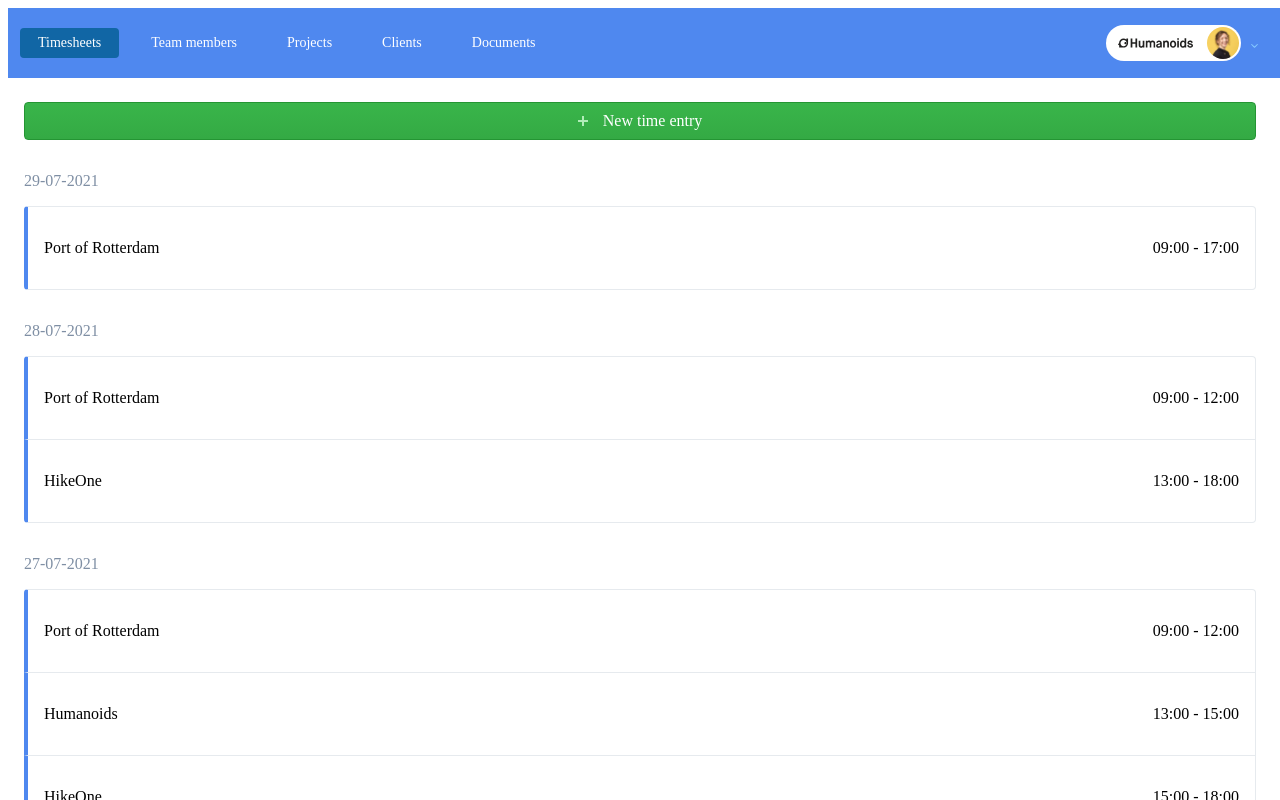
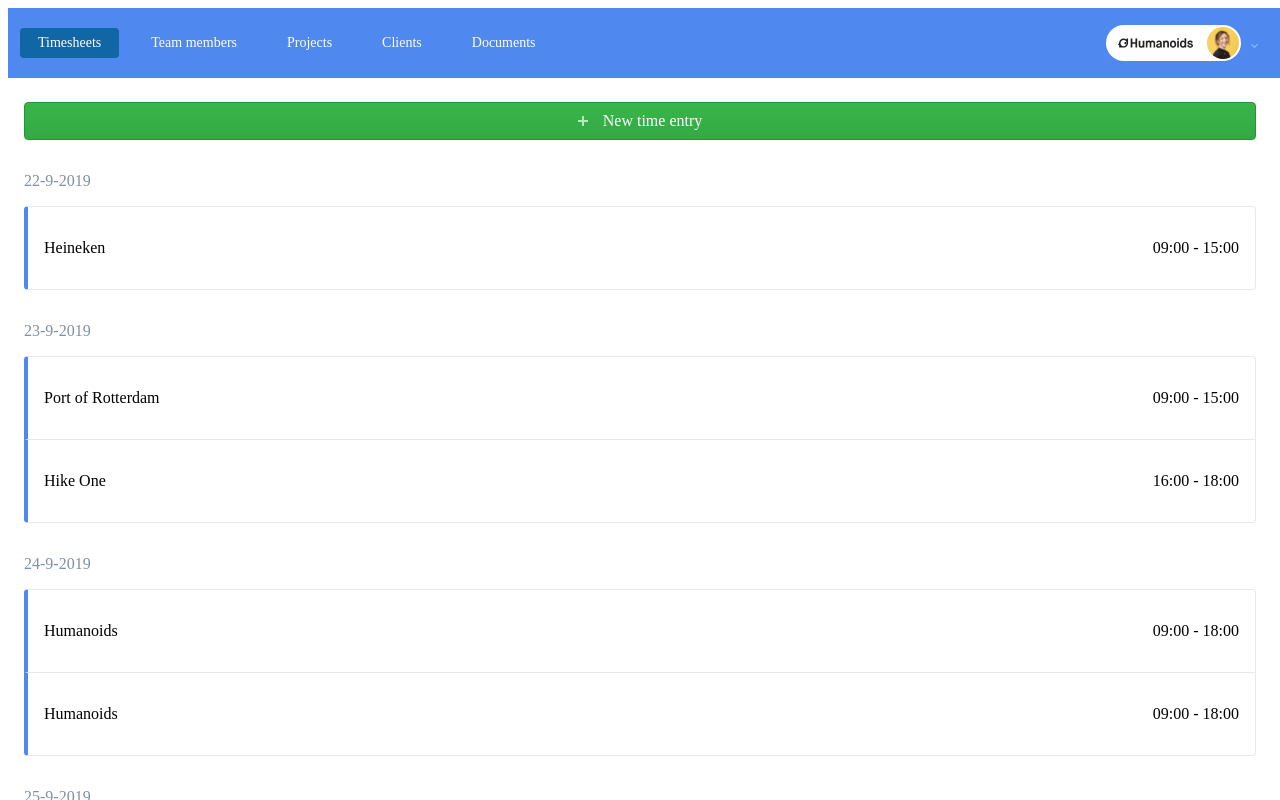
Before and after one commit to humanoidsbv/team-awesome-amijs, a Next.js app: page / in a window 1280 px wide. Shown: the top 800 px of the page. Built offline with nearby package versions, Linux system fonts and the light colour scheme.

Commit message:
Add mock time entries

```diff
--- /dev/null
+++ b/mockData.ts
@@ -0,0 +1,52 @@
+export const mockData = {
+  timeEntries: [
+    {
+      client: "Heineken",
+      id: 0.8524250995148186,
+      startTimestamp: "2019-09-22T09:00:00.000Z",
+      stopTimestamp: "2019-09-22T15:00:00.000Z",
+    },
+    {
+      client: "Port of Rotterdam",
+      id: 0.8524250995148186,
+      startTimestamp: "2019-09-23T09:00:00.000Z",
+      stopTimestamp: "2019-09-23T15:00:00.000Z",
+    },
+    {
+      client: "Hike One",
+      id: 1.8524250995148186,
+      startTimestamp: "2019-09-23T16:00:00.000Z",
+      stopTimestamp: "2019-09-23T18:00:00.000Z",
+    },
+    {
+      client: "Humanoids",
+      id: 2.8524250995148186,
+      startTimestamp: "2019-09-24T09:00:00.000Z",
+      stopTimestamp: "2019-09-24T18:00:00.000Z",
+    },
+    {
+      client: "Humanoids",
+      id: 2.8524250995148186,
+      startTimestamp: "2019-09-24T09:00:00.000Z",
+      stopTimestamp: "2019-09-24T18:00:00.000Z",
+    },
+    {
+      client: "MijnING",
+      id: 2.8524250995148186,
+      startTimestamp: "2019-09-25T09:00:00.000Z",
+      stopTimestamp: "2019-09-25T13:00:00.000Z",
+    },
+    {
+      client: "MijnING",
+      id: 2.8524250995148186,
+      startTimestamp: "2019-09-25T13:00:00.000Z",
+      stopTimestamp: "2019-09-25T15:00:00.000Z",
+    },
+    {
+      client: "MijnING",
+      id: 2.8524250995148186,
+      startTimestamp: "2019-09-25T15:00:00.000Z",
+      stopTimestamp: "2019-09-25T18:00:00.000Z",
+    },
+  ],
+};
--- a/src/components/EntryDate.tsx
+++ b/src/components/EntryDate.tsx
@@ -3,15 +3,13 @@ import React from "react";
 import * as Styled from "./EntryDate.styled";
 
 interface EntryDateProps {
-  day: string;
-  month: string;
-  year: string;
+  date: string;
 }
 
-function EntryDate({ day, month, year }: EntryDateProps): React.ReactElement {
+function EntryDate({ date }: EntryDateProps): React.ReactElement {
   return (
     <Styled.EntryDate>
-      <p>{`${day}-${month}-${year}`}</p>
+      <p>{date}</p>
     </Styled.EntryDate>
   );
 }
--- a/src/components/TimeEntries.tsx
+++ b/src/components/TimeEntries.tsx
@@ -2,24 +2,59 @@ import React from "react";
 
 import TimeEntry from "./TimeEntry";
 import EntryDate from "./EntryDate";
+import { mockData } from "../../mockData";
 
 function TimeEntries() {
   return (
     <>
-      <EntryDate day="29" month="07" year="2021" />
-      <TimeEntry startTime="09:00" endTime="17:00" client="Port of Rotterdam" />
+      {mockData.timeEntries.map((timeEntry, index) => {
+        const timeObject = new Date(timeEntry.startTimestamp);
+        const hours = timeObject.toLocaleTimeString("nl-NL", {
+          hour: "2-digit",
+          minute: "2-digit",
+        });
 
-      <EntryDate day="28" month="07" year="2021" />
-      <TimeEntry firstEntry startTime="09:00" endTime="12:00" client="Port of Rotterdam" />
-      <TimeEntry lastEntry startTime="13:00" endTime="18:00" client="HikeOne" />
+        const timeObjectStop = new Date(timeEntry.stopTimestamp);
+        const hoursStop = timeObjectStop.toLocaleTimeString("nl-NL", {
+          hour: "2-digit",
+          minute: "2-digit",
+        });
 
-      <EntryDate day="27" month="07" year="2021" />
-      <TimeEntry firstEntry startTime="09:00" endTime="12:00" client="Port of Rotterdam" />
-      <TimeEntry middleEntry startTime="13:00" endTime="15:00" client="Humanoids" />
-      <TimeEntry lastEntry startTime="15:00" endTime="18:00" client="HikeOne" />
+        const dateObject = new Date(timeEntry.startTimestamp);
+        const date = dateObject.toLocaleDateString("nl-NL");
 
-      <EntryDate day="26" month="07" year="2021" />
-      <TimeEntry startTime="09:00" endTime="17:00" client="Port of Rotterdam" />
+        const nextTimeEntry = mockData?.timeEntries[index + 1];
+        const nextDateObject = new Date(nextTimeEntry?.startTimestamp);
+        const nextDate = nextDateObject?.toLocaleDateString("nl-NL");
+
+        const previousTimeEntry = mockData?.timeEntries[index - 1];
+        const previousDateObject = new Date(previousTimeEntry?.startTimestamp);
+        const previousDate = previousDateObject?.toLocaleDateString("nl-NL");
+
+        if (index >= 1 && date === previousDate) {
+          return (
+            <TimeEntry
+              middleEntry={date === nextDate}
+              lastEntry={date !== nextDate}
+              client={timeEntry.client}
+              startTime={hours}
+              endTime={hoursStop}
+            />
+          );
+        }
+
+        return (
+          <>
+            <EntryDate date={date} />
+            <TimeEntry
+              firstEntry={date === nextDate}
+              client={timeEntry.client}
+              startTime={hours}
+              endTime={hoursStop}
+            />
+          </>
+        );
+      })}
     </>
   );
 }
```
